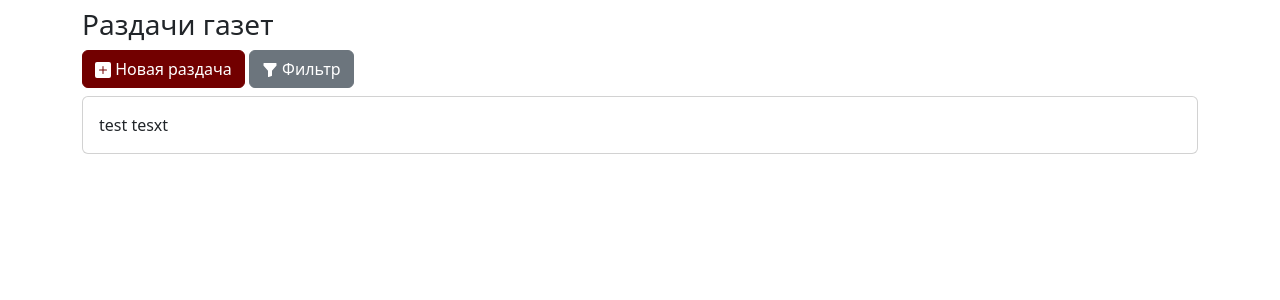
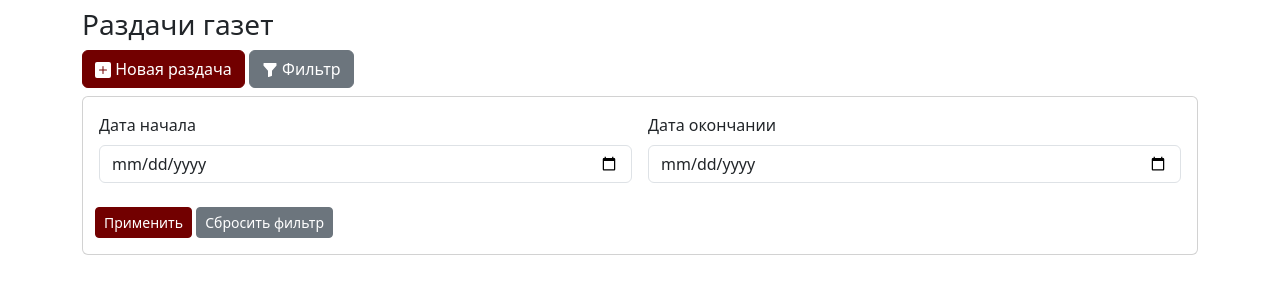
Before and after one commit to RavenSp/party_crm, a Django app: page / in a window 1280 px wide, after a click on "Фильтр". Shown: the part 56-356 px from the top of the page. Run offline with Django 4.2, Linux system fonts and the light colour scheme; the visitor is signed in with stand-in values (Sample User, id 1); data that the repository does not hold is empty; some libraries are stand-ins or nearby versions.

Commit message:
Фильтрация в разадчах

```diff
--- a/press/templates/press/all_distribution.html
+++ b/press/templates/press/all_distribution.html
@@ -122,6 +122,6 @@
                 {% endfor %}
             </div>
         </div>
-        {% endblock %}
+        {% endblock table-distrib %}
     </div>
 {% endblock %}
--- a/press/templates/press/filter-my-distrib.html
+++ b/press/templates/press/filter-my-distrib.html
@@ -1 +1,29 @@
-test tesxt
+
+<form hx-post="{% url 'press:all' %}"
+      hx-target="#table-distrib"
+      hx-swap="outerHTML"
+      id="distrib-filter"
+    >
+    <div class="row g-3 mb-2">
+        <div class="col">
+            <label for="start-date" class="form-label">Дата начала</label>
+            <input type="date" class="form-control" name="distribution_date__gte" id="start-date">
+        </div>
+        <div class="col">
+            <label for="end-date" class="form-label">Дата окончании</label>
+            <input type="date" class="form-control" name="distribution_date__lte" id="end-date">
+        </div>
+    </div>
+    <div class="row">
+        <div class="col g-3">
+            <button class="btn btn-primary btn-sm" type="submit">Применить</button>
+            <button class="btn btn-secondary btn-sm" type="reset" onclick="document.getElementById('distrib-filter').reset()" data-bs-toggle="collapse" data-bs-target="#collapseFilter"
+                        aria-expanded="false" aria-controls="collapseFilter" hx-post="{% url 'press:all' %}" hx-target="#table-distrib" hx-swap="outerHTML"  hx-include="[distribution_date__gte='{{ date }}']">Сбросить фильтр</button>
+        </div>
+    </div>
+
+
+
+
+
+</form>
--- a/press/views.py
+++ b/press/views.py
@@ -25,6 +25,11 @@ def my_distribution(request: HttpRequest):
         result = render(request, 'press/all_distribution.html', {'distribs': distribs})
         print(connection.queries)
         return result
+    if request.method == 'POST':
+        filters = request.POST.dict()
+        distribs = distributions.get_all({x: filters[x] for x in filters if filters[x] != ''})
+        result = render_block_to_string('press/all_distribution.html', 'table-distrib', {'distribs': distribs}, request)
+        return HttpResponse(result, status='200')
 
 
 @login_required()
```
